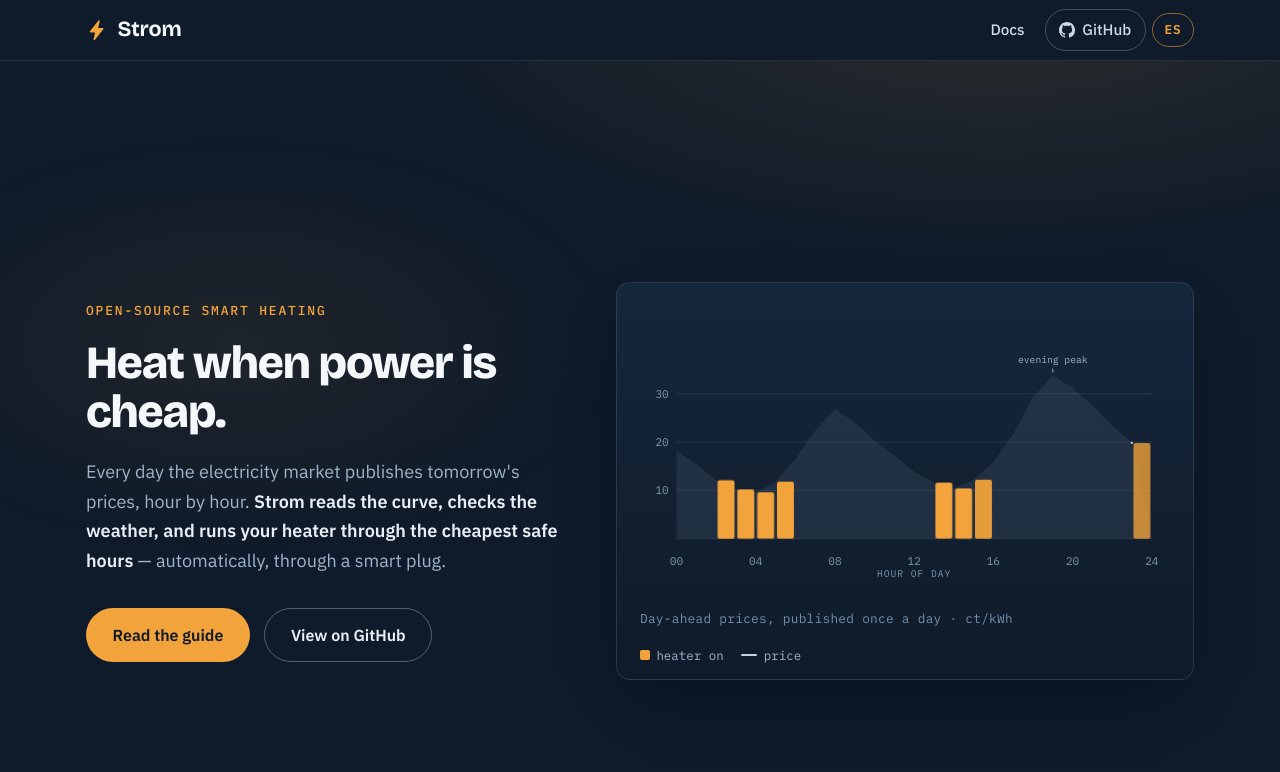
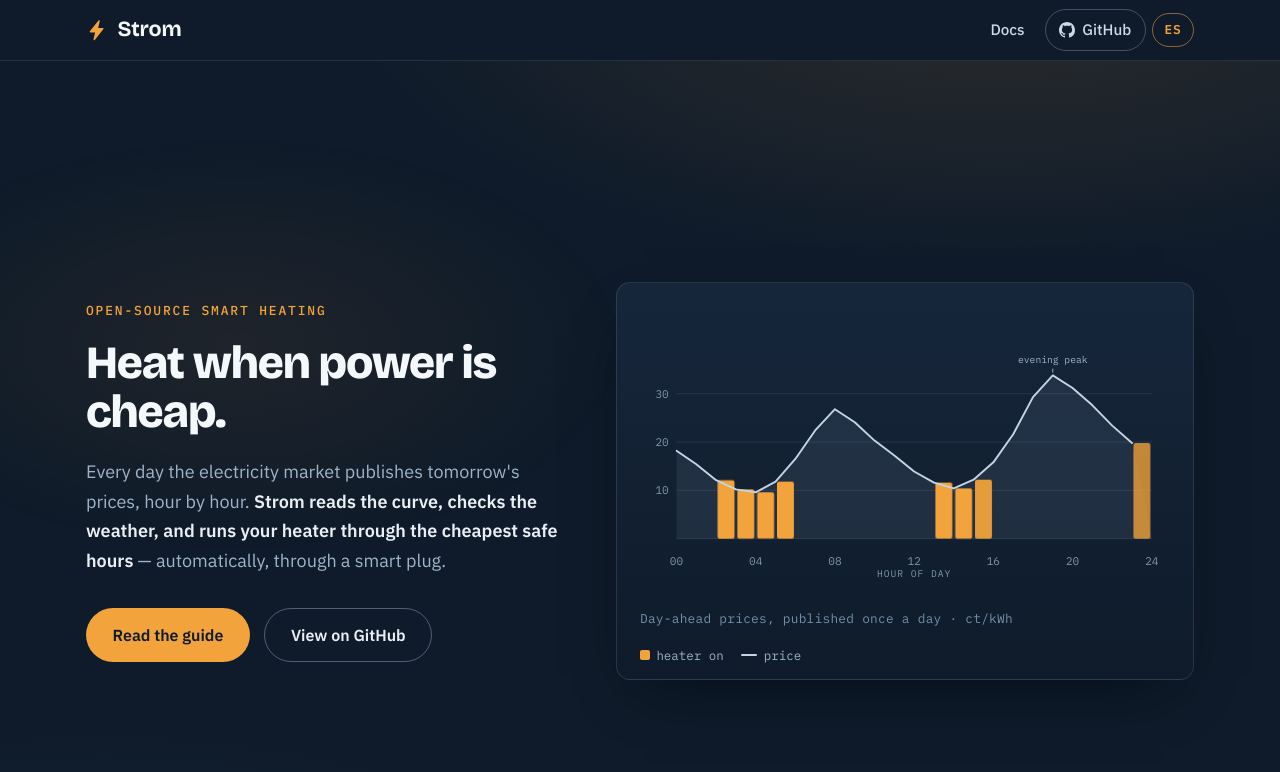
Before and after one commit to janbsc4/strom-docs, a Jekyll site: the page built from index.md, in a window 1280 px wide and 900 px high. Shown: the top 772 px of the window. Built offline with Jekyll 4.4.1, drawn with Linux system fonts in a browser that asks for light colours.

Commit message:
Fix price curve vanishing after draw-on in Firefox
The animation ended at dashoffset 0 but the element's resting style was
1.001, so the line snapped back to hidden once the animation finished.
Firefox applies that snap literally. The hidden value now lives only in
the keyframe's , and the curve rests at the static SVG state.

```diff
--- a/assets/css/motion.css
+++ b/assets/css/motion.css
@@ -61,12 +61,24 @@
 
 .hero .chart-curve {
   stroke-dasharray: 1;
-  stroke-dashoffset: 1.001;
+  stroke-dashoffset: 0;
   animation: curve-draw 1.1s cubic-bezier(0.45, 0.05, 0.35, 1) 0.6s backwards;
 }
 
+/* Draws from fully hidden to the resting state (offset 0). The hidden
+   value lives only in `from`, so when the animation ends the line is
+   exactly the static SVG — no snap-back (Firefox renders that snap). */
 @keyframes curve-draw {
-  to { stroke-dashoffset: 0; }
+  from {
+    stroke-dashoffset: 1.001;
+    opacity: 0;
+  }
+  1% {
+    opacity: 1;
+  }
+  to {
+    stroke-dashoffset: 0;
+  }
 }
 
 .hero .chart-bars rect {
```
